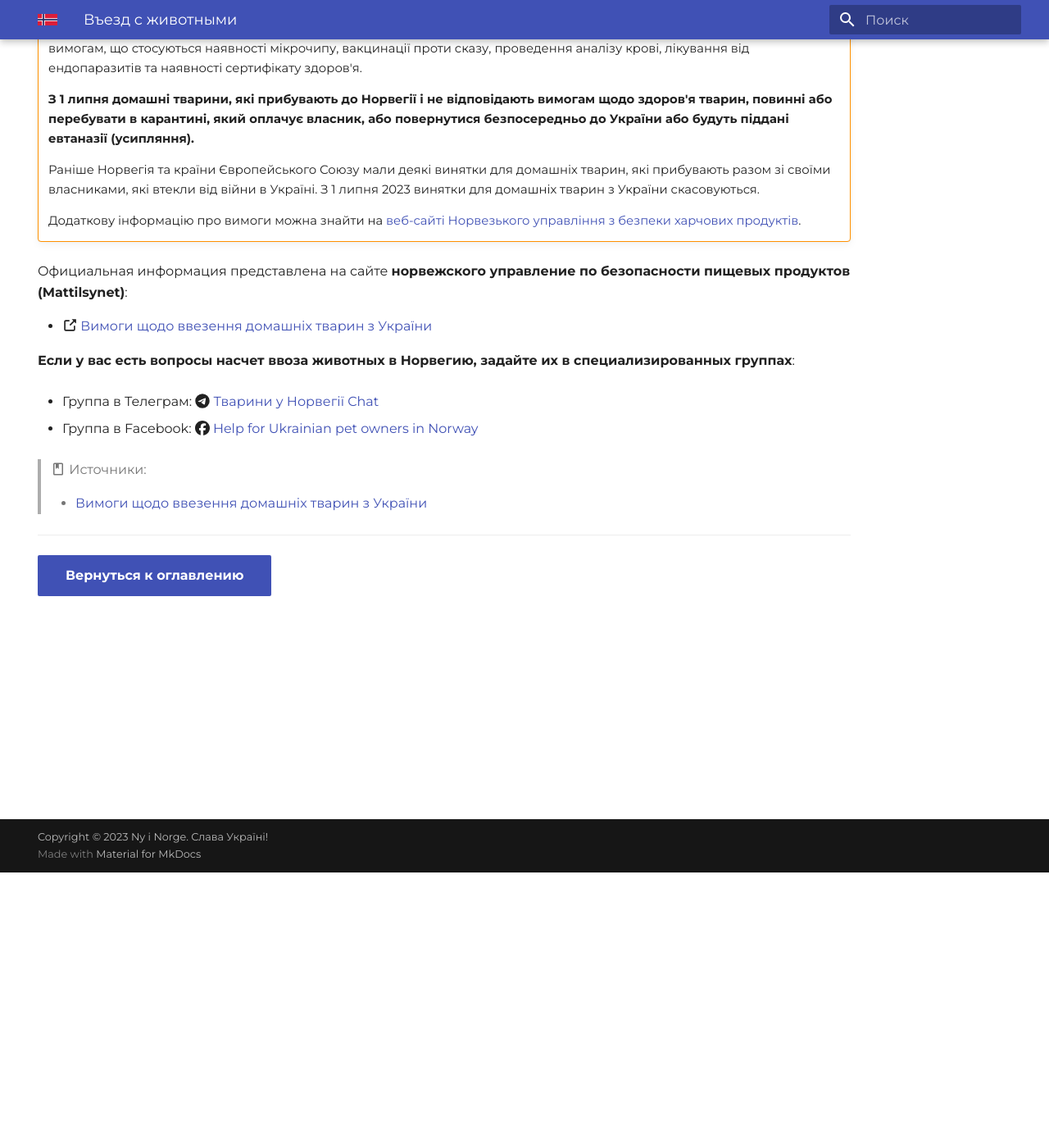
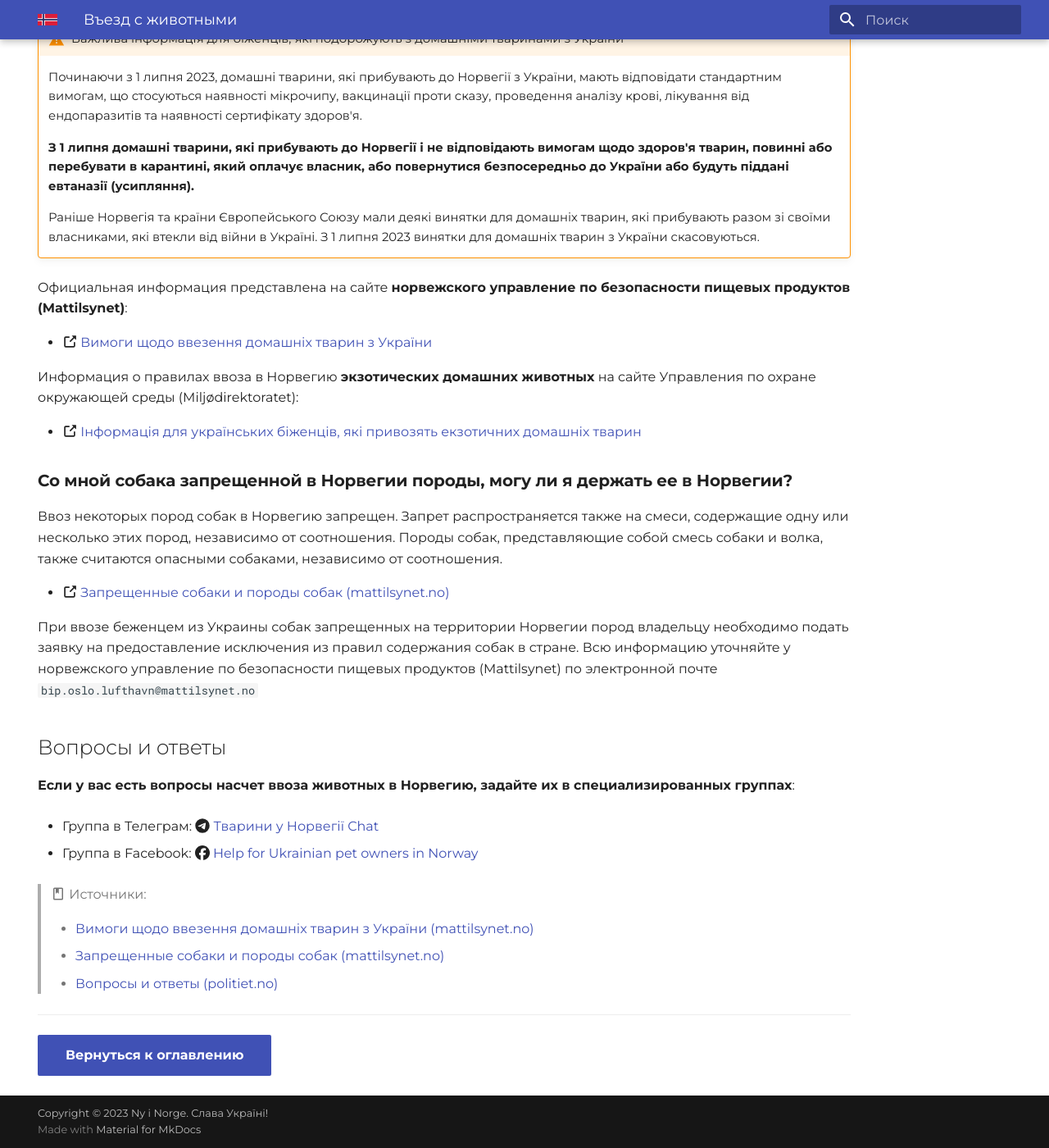
Before and after one commit to nyinorge/nyinorge.github.io, an MkDocs documentation site: the page built from docs/animals.md, in a window 1280 px wide and 1400 px high, scrolled down 336 px. Shown: the whole window at 82% size. Built offline with MkDocs 1.6.1 and Material for MkDocs 9.7.7, drawn with Linux system fonts in a browser that asks for light colours; some of the changed text lies outside the part shown.

Commit message:
Update animals.md with information on exotic pets and banned dog breeds

```diff
--- a/docs/animals.md
+++ b/docs/animals.md
@@ -3,6 +3,7 @@ hide:
   - navigation
   - toc
 ---
+# Официальная информация
 !!! updated ""
 
     :octicons-clock-16: Информация на этой странице актуальна по состоянию на **15.08.2023**
@@ -15,21 +16,34 @@ hide:
 
     Раніше Норвегія та країни Європейського Союзу мали деякі винятки для домашніх тварин, які прибувають разом зі своїми власниками, які втекли від війни в Україні. З 1 липня 2023 винятки для домашніх тварин з України скасовуються.
 
-    Додаткову інформацію про вимоги можна знайти на [веб-сайті Норвезького управління з безпеки харчових продуктів](https://www.mattilsynet.no/dyr/kjaeledyr/reise-med-kjaeledyr/kjaeledyr-fra-ukraina/informasjon-til-flyktninger-som-reiser-med-kjaeledyr-fra-ukraina#kap-2-------).
-
 Официальная информация представлена на сайте **норвежского управление по безопасности пищевых продуктов (Mattilsynet)**:
 
-- :octicons-link-external-16: [Вимоги щодо ввезення домашніх тварин з України](https://www.mattilsynet.no/dyr/kjaeledyr/reise-med-kjaeledyr/kjaeledyr-fra-ukraina/informasjon-til-flyktninger-som-reiser-med-kjaeledyr-fra-ukraina#kap-2-------){target=_blank}
+- :octicons-link-external-16: [Вимоги щодо ввезення домашніх тварин з України](https://www.mattilsynet.no/dyr/kjaeledyr/reise-med-kjaeledyr/kjaeledyr-fra-ukraina/informasjon-til-flyktninger-som-reiser-med-kjaeledyr-fra-ukraina#kap-2-------)
 
+Информация о правилах ввоза в Норвегию **экзотических домашних животных** на сайте Управления по охране окружающей среды (Miljødirektoratet):
+
+- :octicons-link-external-16: [Інформація для українських біженців, які привозять екзотичних домашніх тварин](https://www.environmentagency.no/information-to-ukrainian-refugees-bringing-their-exotic-pets-to-norway)
+
+## Со мной собака запрещенной в Норвегии породы, могу ли я держать ее в Норвегии?
+Ввоз некоторых пород собак в Норвегию запрещен. Запрет распространяется также на смеси, содержащие одну или несколько этих пород, независимо от соотношения. Породы собак, представляющие собой смесь собаки и волка, также считаются опасными собаками, независимо от соотношения.
+
+- :octicons-link-external-16: [Запрещенные собаки и породы собак (mattilsynet.no)](https://www.mattilsynet.no/dyr/kjaeledyr/hund/forbudte-hunder-og-hunderaser)
+
+При ввозе беженцем из Украины собак запрещенных на территории Норвегии пород владельцу необходимо подать заявку на предоставление исключения из правил содержания собак в стране. Всю информацию уточняйте у норвежского управление по безопасности пищевых продуктов (Mattilsynet) по электронной почте `bip.oslo.lufthavn@mattilsynet.no`
+
+
+# Вопросы и ответы
 **Если у вас есть вопросы насчет ввоза животных в Норвегию, задайте их в специализированных группах**:
 
-- Группа в Телеграм: :fontawesome-brands-telegram: [Тварини у Норвегії Chat](https://t.me/LanaYelisieievaAnimalsChat){target=_blank}
+- Группа в Телеграм: :fontawesome-brands-telegram: [Тварини у Норвегії Chat](https://t.me/LanaYelisieievaAnimalsChat)
 
-- Группа в Facebook: :simple-facebook: [Help for Ukrainian pet owners in Norway](https://www.facebook.com/groups/326059659447939/){target=_blank}
+- Группа в Facebook: :simple-facebook: [Help for Ukrainian pet owners in Norway](https://www.facebook.com/groups/326059659447939/)
 
 > :material-book-outline: Источники:
 >
-> - [Вимоги щодо ввезення домашніх тварин з України](https://www.mattilsynet.no/dyr/kjaeledyr/reise-med-kjaeledyr/kjaeledyr-fra-ukraina/informasjon-til-flyktninger-som-reiser-med-kjaeledyr-fra-ukraina#kap-2-------)
+> - [Вимоги щодо ввезення домашніх тварин з України (mattilsynet.no)](https://www.mattilsynet.no/dyr/kjaeledyr/reise-med-kjaeledyr/kjaeledyr-fra-ukraina/informasjon-til-flyktninger-som-reiser-med-kjaeledyr-fra-ukraina#kap-2-------)
+> - [Запрещенные собаки и породы собак (mattilsynet.no)](https://www.mattilsynet.no/dyr/kjaeledyr/hund/forbudte-hunder-og-hunderaser)
+> - [Вопросы и ответы (politiet.no)](https://www.politiet.no/tjenester/opphold-i-norge-og-asyl/ukraina/russisk/sporsmal-og-svar/#--------------button)
 
 ---
 
```
